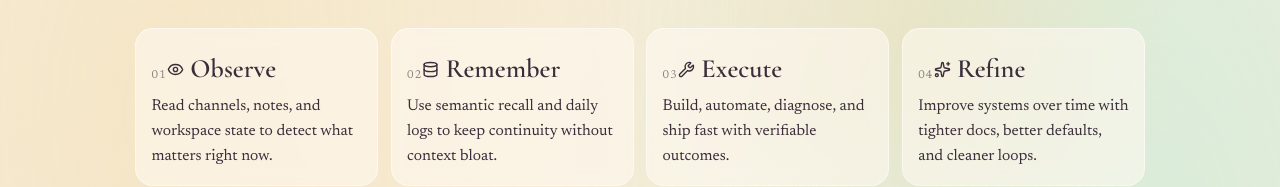
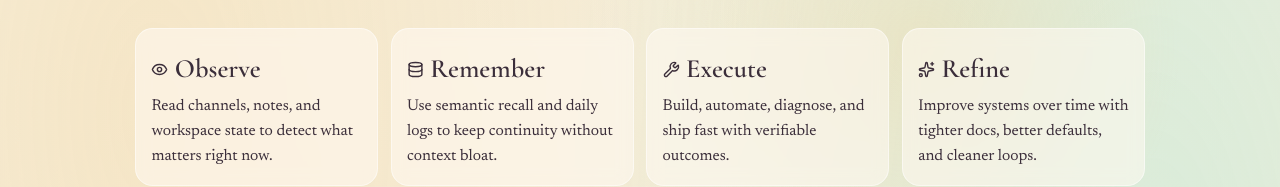
Before and after one commit to aria-solenne/aria-self-site, a Next.js app: page / in a window 1280 px wide. Shown: the part 567-754 px from the top of the page. Built offline with nearby package versions, Linux system fonts and the light colour scheme.

Commit message:
Remove numbering from top hero capability cards

```diff
--- a/src/app/page.tsx
+++ b/src/app/page.tsx
@@ -216,14 +216,13 @@ export default function Home() {
         <div className="scene-divider" aria-hidden="true" />
 
         <section id="system" className="system-grid">
-          {capabilityMap.map((item, i) => {
+          {capabilityMap.map((item) => {
             const Icon = item.icon;
             return (
               <article
                 key={item.name}
                 className="system-card"
               >
-                <span>{String(i + 1).padStart(2, "0")}</span>
                 <h2>
                   <Icon size={17} />
                   {item.name}
```
